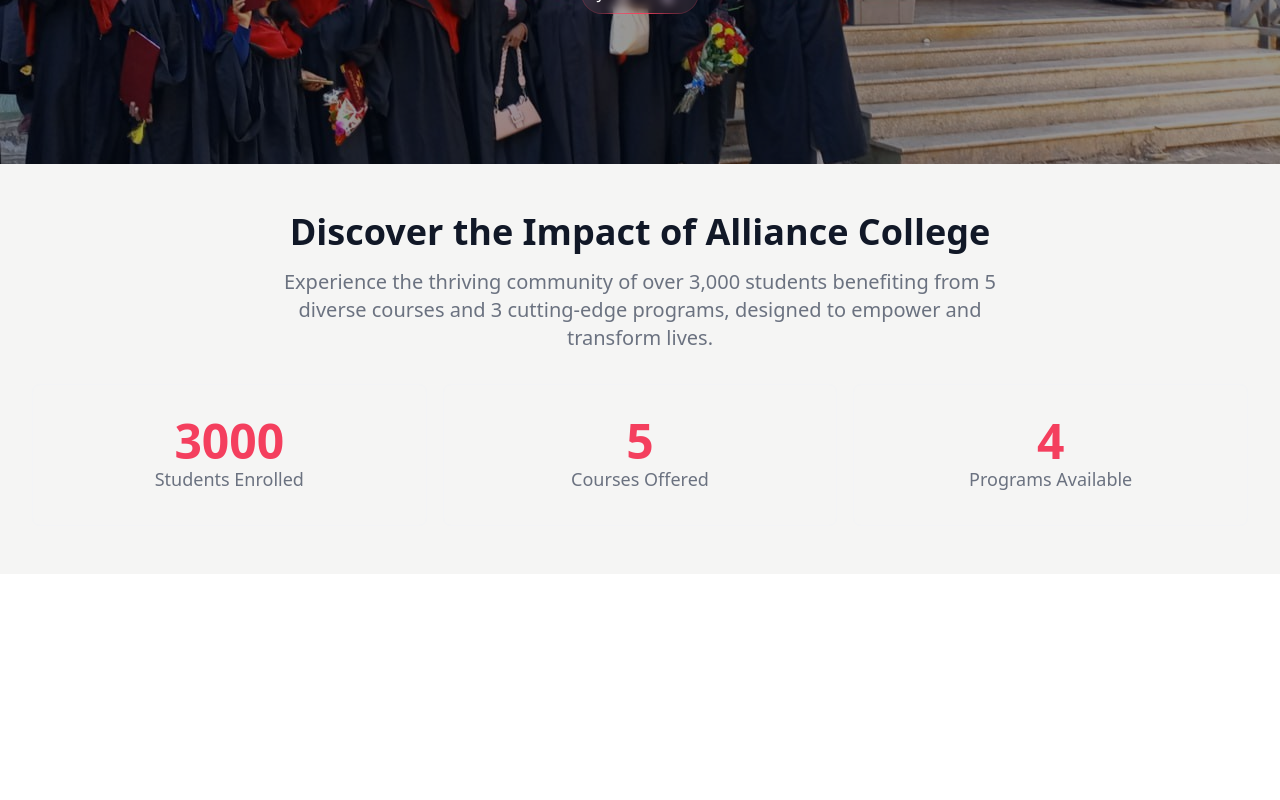
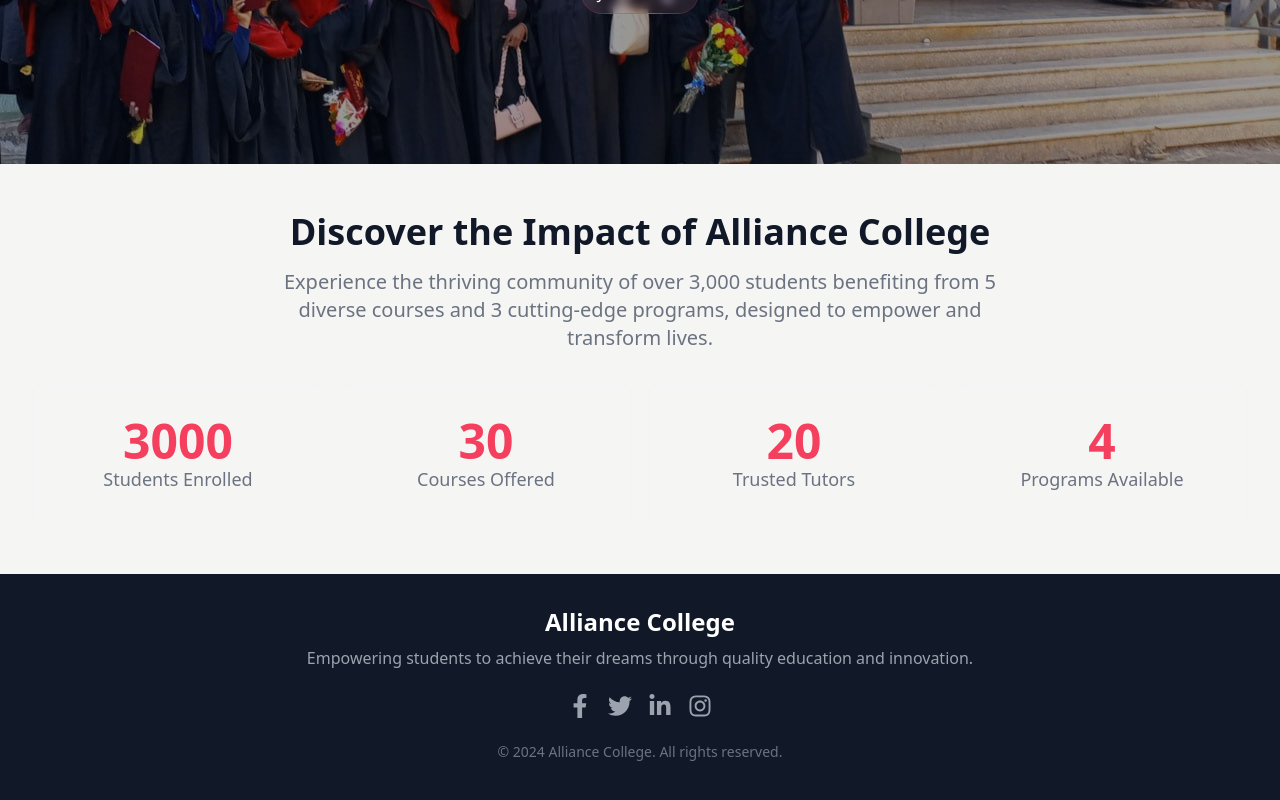
Before and after one commit to Beamlak996/Alliance-Website, a React (Vite) app: page / in a window 1280 px wide. Shown: the part 472-1272 px from the top of the page. Before the commit the page ends 1046 px from the top, so only its background shows below. Built offline with nearby package versions, Linux system fonts and the light colour scheme.

Commit message:
status update and footer done

```diff
--- a/package.json
+++ b/package.json
@@ -19,6 +19,7 @@
     "lucide-react": "^0.438.0",
     "react": "^18.3.1",
     "react-dom": "^18.3.1",
+    "react-icons": "^5.3.0",
     "react-router-dom": "^6.26.1",
     "tailwind-merge": "^2.5.2",
     "tailwindcss-animate": "^1.0.7"
--- a/src/components/general/footer.tsx
+++ b/src/components/general/footer.tsx
@@ -1,8 +1,89 @@
+import { motion } from "framer-motion";
+import {
+  FaFacebookF,
+  FaTwitter,
+  FaLinkedinIn,
+  FaInstagram,
+} from "react-icons/fa";
+import { Link } from "react-router-dom";
 
-export const Footer = () => {
-    return (
-        <div>
+export const Footer: React.FC = () => {
+  return (
+    <motion.footer
+      className="bg-gray-900 text-white py-8"
+      initial={{ opacity: 0, y: 50 }}
+      animate={{ opacity: 1, y: 0 }}
+      transition={{ duration: 0.6 }}
+    >
+      <div className="container mx-auto px-4">
+        <div className="flex flex-col items-center">
+          <div className="text-center mb-6">
+            <h2 className="text-2xl font-bold mb-2">Alliance College</h2>
+            <p className="text-gray-400">
+              Empowering students to achieve their dreams through quality
+              education and innovation.
+            </p>
+          </div>
 
+          <div className="flex flex-wrap justify-center mb-6 space-x-4">
+            <Link
+              to="https://www.facebook.com/alliancecollege"
+              target="_blank"
+              rel="noopener noreferrer"
+            >
+              <motion.div
+                className="text-gray-400 hover:text-white transition duration-300"
+                whileHover={{ scale: 1.1 }}
+              >
+                <FaFacebookF size={24} />
+              </motion.div>
+            </Link>
+            <Link
+              to="https://twitter.com/alliancecollege"
+              target="_blank"
+              rel="noopener noreferrer"
+            >
+              <motion.div
+                className="text-gray-400 hover:text-white transition duration-300"
+                whileHover={{ scale: 1.1 }}
+              >
+                <FaTwitter size={24} />
+              </motion.div>
+            </Link>
+            <Link
+              to="https://www.linkedin.com/company/alliancecollege"
+              target="_blank"
+              rel="noopener noreferrer"
+            >
+              <motion.div
+                className="text-gray-400 hover:text-white transition duration-300"
+                whileHover={{ scale: 1.1 }}
+              >
+                <FaLinkedinIn size={24} />
+              </motion.div>
+            </Link>
+            <Link
+              to="https://www.instagram.com/alliancecollege"
+              target="_blank"
+              rel="noopener noreferrer"
+            >
+              <motion.div
+                className="text-gray-400 hover:text-white transition duration-300"
+                whileHover={{ scale: 1.1 }}
+              >
+                <FaInstagram size={24} />
+              </motion.div>
+            </Link>
+          </div>
+
+          <div className="text-center mb-6">
+            <p className="text-gray-500 text-sm">
+              &copy; {new Date().getFullYear()} Alliance College. All rights
+              reserved.
+            </p>
+          </div>
         </div>
-    )
-}
+      </div>
+    </motion.footer>
+  );
+};
--- a/src/components/general/stats.tsx
+++ b/src/components/general/stats.tsx
@@ -71,7 +71,7 @@
         </p>
       </div>
 
-      <dl className="mt-6 grid grid-cols-1 gap-4 sm:mt-8 sm:grid-cols-3 lg:grid-cols-3">
+      <dl className="mt-6 grid grid-cols-1 gap-4 sm:mt-8 sm:grid-cols-4 lg:grid-cols-4">
         <div className="flex flex-col rounded-lg border border-gray-100 px-4 py-8 text-center">
           <dt className="order-last text-lg font-medium text-gray-500">
             Students Enrolled
@@ -88,7 +88,17 @@
           </dt>
 
           <dd className="text-4xl font-extrabold text-rose-500 md:text-5xl">
-            <Counter from={0} to={5} duration={2} />
+            <Counter from={0} to={30} duration={2} />
+          </dd>
+        </div>
+
+        <div className="flex flex-col rounded-lg border border-gray-100 px-4 py-8 text-center">
+          <dt className="order-last text-lg font-medium text-gray-500">
+            Trusted Tutors
+          </dt>
+
+          <dd className="text-4xl font-extrabold text-rose-500 md:text-5xl">
+            <Counter from={0} to={20} duration={2} />
           </dd>
         </div>
 
--- a/src/components/layout/default-layout.tsx
+++ b/src/components/layout/default-layout.tsx
@@ -1,4 +1,5 @@
 import { Announcement } from "../general/announcement";
+import { Footer } from "../general/footer";
 import { Navbar } from "../navigation/navbar";
 import { Outlet } from "react-router-dom";
 
@@ -10,6 +11,7 @@
         <main>
             <Outlet />
         </main>
+        <Footer />
       </div>
     );
 }
--- a/src/components/navigation/nav-menu.tsx
+++ b/src/components/navigation/nav-menu.tsx
@@ -17,6 +17,13 @@
     <div>
       <NavigationMenu>
         <NavigationMenuList>
+          <NavigationMenuItem>
+            <Link to="/">
+              <NavigationMenuLink className={navigationMenuTriggerStyle()}>
+                Home
+              </NavigationMenuLink>
+            </Link>
+          </NavigationMenuItem>
           <NavigationMenuItem>
             <NavigationMenuTrigger>About Alliance</NavigationMenuTrigger>
             <NavigationMenuContent>
```
Also changed, not shown: 1 other file (tests, documents, lock files or other folders).
